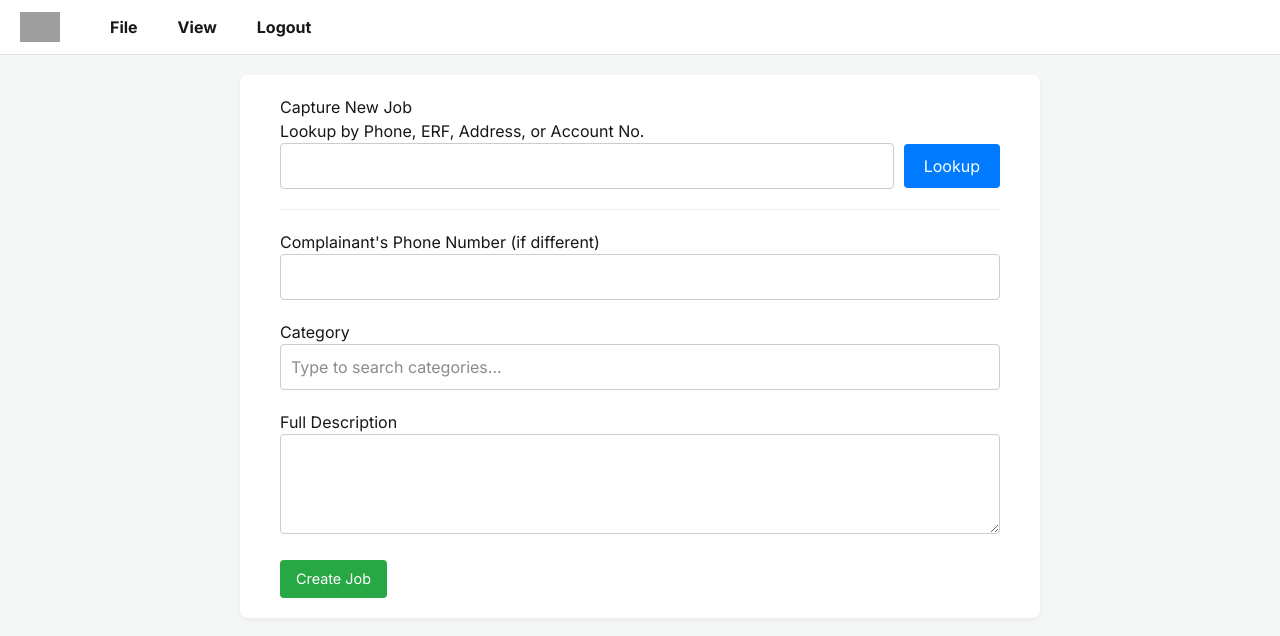
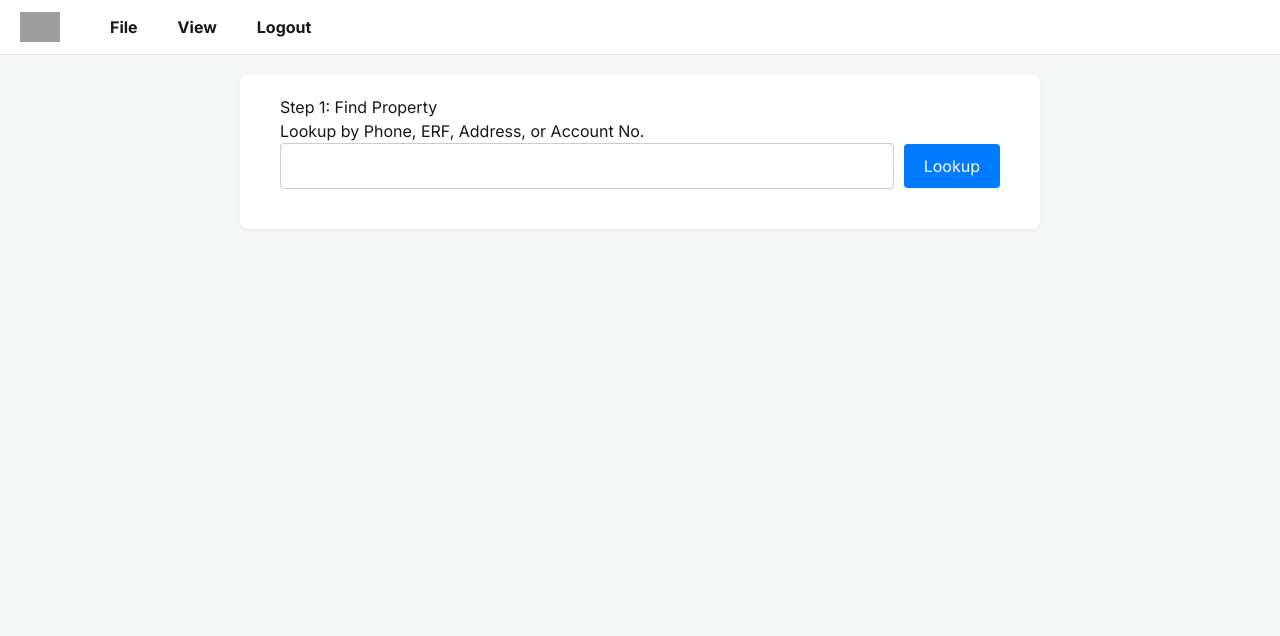
Before and after one commit to dkmsoft-tech/jobcards-frontend, a Next.js app: page /jobs/new in a window 1280 px wide. Shown: the top 636 px of the page. Built offline with nearby package versions, Linux system fonts and the light colour scheme; grey boxes are pictures that could not be loaded.

Commit message:
capture new complaint process

```diff
--- a/app/jobs/new/page.tsx
+++ b/app/jobs/new/page.tsx
@@ -6,13 +6,17 @@ import Toolbar from '../../../components/Toolbar';
 import { useAuth } from '../../AuthContext';
 import { useRouter } from 'next/navigation';
 
-// Interfaces for our data
+// Interfaces for our data models
 interface Property {
   id: number;
   accountNumber: string;
+  accountHolder: string;
   erfNumber: string;
   streetAddress: string;
+  suburb: string;
   ward: string;
+  cellNumber: string;
+  cellNumber2: string;
   isIndigent: boolean;
   meterNumberElectricity: string | null;
   meterNumberWater: string | null;
@@ -24,13 +28,16 @@ export default function NewJobPage() {
     const { token } = useAuth();
     const router = useRouter();
 
-    // State for inputs
+    // State to manage which step of the wizard is active
+    const [step, setStep] = useState(1); // 1 for lookup, 2 for details
+
+    // State for user inputs
     const [lookupQuery, setLookupQuery] = useState('');
     const [complainantPhoneNumber, setComplainantPhoneNumber] = useState('');
     const [selectedCategoryName, setSelectedCategoryName] = useState('');
     const [description, setDescription] = useState('');
 
-    // State for data
+    // State for data fetched from API
     const [searchResults, setSearchResults] = useState<Property[]>([]);
     const [selectedProperty, setSelectedProperty] = useState<Property | null>(null);
     const [categories, setCategories] = useState<JobCategory[]>([]);
@@ -39,6 +46,7 @@ export default function NewJobPage() {
     const [searchMessage, setSearchMessage] = useState('');
     const [submitMessage, setSubmitMessage] = useState('');
 
+    // Effect to fetch job categories when the component mounts
     useEffect(() => {
         const fetchCategories = async () => {
             if (!token) return;
@@ -57,6 +65,7 @@ export default function NewJobPage() {
         fetchCategories();
     }, [token]);
 
+    // Function to handle the property lookup
     const handleSearch = async () => {
         if (!lookupQuery || !token) return;
         setSearchMessage('Searching...');
@@ -81,34 +90,32 @@ export default function NewJobPage() {
         }
     };
 
+    // Function to handle selecting a property from the results
+    const handleSelectProperty = (property: Property) => {
+        setSelectedProperty(property);
+        setComplainantPhoneNumber(property.cellNumber); // Pre-fill with owner's number
+        setStep(2); // Move to the details step
+    };
+
+    // Function to handle final form submission
     const handleSubmit = async (event: React.FormEvent) => {
         event.preventDefault();
         setSubmitMessage('Creating job...');
-
         const selectedCategory = categories.find(c => c.name === selectedCategoryName);
-
-        // --- THIS IS THE FIX ---
-        // Use 'selectedProperty' instead of the old 'foundProperty'
         if (!selectedCategory || !selectedProperty) {
             setSubmitMessage('Error: A property and category must be selected.');
             return;
         }
-
         const jobData = {
-            // Use 'selectedProperty.id' here as well
             propertyId: selectedProperty.id,
             jobCategoryId: selectedCategory.id,
             description: description,
             complainantPhoneNumber: complainantPhoneNumber,
         };
-
         try {
             const response = await fetch('/api/jobs', {
                 method: 'POST',
-                headers: {
-                    'Content-Type': 'application/json',
-                    'Authorization': `Bearer ${token}`
-                },
+                headers: { 'Content-Type': 'application/json', 'Authorization': `Bearer ${token}`},
                 body: JSON.stringify(jobData)
             });
             if (response.ok) {
@@ -124,6 +131,7 @@ export default function NewJobPage() {
         }
     };
 
+    // Styling object
     const styles: { [key: string]: React.CSSProperties } = {
         pageContainer: { display: 'flex', flexDirection: 'column', height: '100vh', backgroundColor: '#f4f7f6' },
         mainContent: { flex: 1, padding: '20px', overflowY: 'auto' },
@@ -141,6 +149,7 @@ export default function NewJobPage() {
         propertyInfo: { marginTop: '20px', padding: '15px', border: '1px solid #e0e0e0', borderRadius: '4px', backgroundColor: '#f9f9f9' },
         propertyDetails: { display: 'grid', gridTemplateColumns: '1fr 1fr', gap: '10px' },
         statusTag: { fontWeight: 'bold', color: 'white', padding: '2px 8px', borderRadius: '4px' },
+        backButton: { backgroundColor: '#6c757d', marginRight: '10px' }
     };
 
     return (
@@ -148,8 +157,10 @@ export default function NewJobPage() {
             <Toolbar />
             <main style={styles.mainContent}>
                 <div style={styles.formContainer}>
-                    <h1>Capture New Job</h1>
-                    <form onSubmit={handleSubmit}>
+                    {/* --- Step 1: Property Lookup --- */}
+                    {step === 1 && (
+                        <div>
+                            <h1>Step 1: Find Property</h1>
                             <div style={styles.formGroup}>
                                 <label htmlFor="lookup">Lookup by Phone, ERF, Address, or Account No.</label>
                                 <div style={styles.searchContainer}>
@@ -158,8 +169,7 @@ export default function NewJobPage() {
                                 </div>
                             </div>
                             {searchMessage && <p>{searchMessage}</p>}
-
-                        {searchResults.length > 0 && !selectedProperty && (
+                            {searchResults.length > 0 && (
                                 <div style={styles.resultsContainer}>
                                     {searchResults.map(prop => (
                                         <div key={prop.id} style={styles.resultItem}>
@@ -167,44 +177,33 @@ export default function NewJobPage() {
                                                 <strong>{prop.streetAddress}</strong><br/>
                                                 <small>ERF: {prop.erfNumber} | Account: {prop.accountNumber}</small>
                                             </div>
-                                        <button type="button" onClick={() => setSelectedProperty(prop)} style={styles.selectButton}>Select</button>
+                                            <button type="button" onClick={() => handleSelectProperty(prop)} style={styles.selectButton}>Select</button>
                                         </div>
                                     ))}
                                 </div>
                             )}
+                        </div>
+                    )}
 
-                        {selectedProperty && (
+                    {/* --- Step 2: Job Details --- */}
+                    {step === 2 && selectedProperty && (
+                        <div>
+                            <h1>Step 2: Log Details</h1>
                             <div style={styles.propertyInfo}>
                                 <h4>Selected Property</h4>
                                 <div style={styles.propertyDetails}>
-                                    <p><strong>Account:</strong> {selectedProperty.accountNumber}</p>
+                                    <p><strong>Account Holder:</strong> {selectedProperty.accountHolder}</p>
+                                    <p><strong>Address:</strong> {selectedProperty.streetAddress}, {selectedProperty.suburb}</p>
                                     <p><strong>ERF Number:</strong> {selectedProperty.erfNumber}</p>
-                                    <p><strong>Address:</strong> {selectedProperty.streetAddress}</p>
                                     <p><strong>Ward:</strong> {selectedProperty.ward}</p>
-                                    <p><strong>Indigent: </strong>
-                                        <span style={{...styles.statusTag, backgroundColor: selectedProperty.isIndigent ? '#28a745' : '#dc3545'}}>
-                                            {selectedProperty.isIndigent ? 'Yes' : 'No'}
-                                        </span>
-                                    </p>
-                                    <p><strong>In Arrears: </strong>
-                                        <span style={{...styles.statusTag, backgroundColor: selectedProperty.inArrears ? '#dc3545' : '#28a745'}}>
-                                            {selectedProperty.inArrears ? 'Yes' : 'No'}
-                                        </span>
-                                    </p>
-                                    <p><strong>Elec Meter:</strong> {selectedProperty.meterNumberElectricity || 'N/A'}</p>
-                                    <p><strong>Water Meter:</strong> {selectedProperty.meterNumberWater || 'N/A'}</p>
                                 </div>
                             </div>
-                        )}
-
                             <hr style={{margin: '20px 0', border: 'none', borderTop: '1px solid #eee'}} />
-
-                        <fieldset disabled={!selectedProperty} style={{border: 'none', padding: 0, margin: 0}}>
+                            <form onSubmit={handleSubmit}>
                                 <div style={styles.formGroup}>
-                                <label htmlFor="complainantPhone">Complainant&apos;s Phone Number (if different)</label>
+                                    <label htmlFor="complainantPhone">Complainant&apos;s Phone Number</label>
                                     <input type="tel" id="complainantPhone" style={styles.input} value={complainantPhoneNumber} onChange={(e) => setComplainantPhoneNumber(e.target.value)} />
                                 </div>
-
                                 <div style={styles.formGroup}>
                                     <label htmlFor="category">Category</label>
                                     <input list="category-options" id="category" style={styles.input} placeholder="Type to search categories..." value={selectedCategoryName} onChange={(e) => setSelectedCategoryName(e.target.value)} required />
@@ -212,16 +211,18 @@ export default function NewJobPage() {
                                         {categories.map(cat => ( <option key={cat.id} value={cat.name} /> ))}
                                     </datalist>
                                 </div>
-
                                 <div style={styles.formGroup}>
                                     <label htmlFor="description">Full Description</label>
                                     <textarea id="description" style={styles.textarea} value={description} onChange={(e) => setDescription(e.target.value)} required />
                                 </div>
-
                                 {submitMessage && <p>{submitMessage}</p>}
+                                <div>
+                                    <button type="button" onClick={() => setStep(1)} style={{...styles.button, ...styles.backButton}}>Back</button>
                                     <button type="submit" style={styles.createButton}>Create Job</button>
-                        </fieldset>
+                                </div>
                             </form>
+                        </div>
+                    )}
                 </div>
             </main>
         </div>
```
Lines whose indentation alone changed are shown as unchanged.
